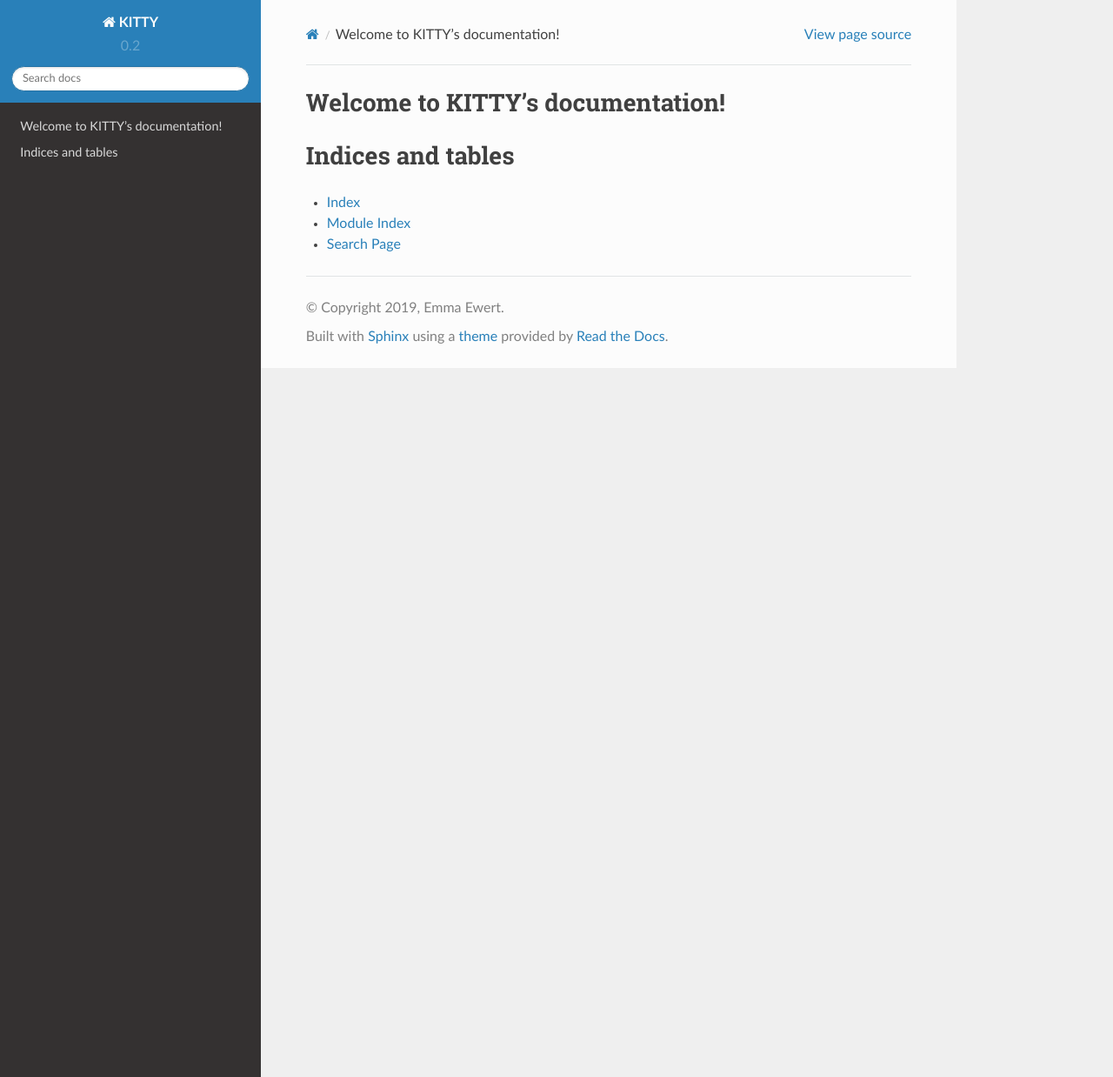
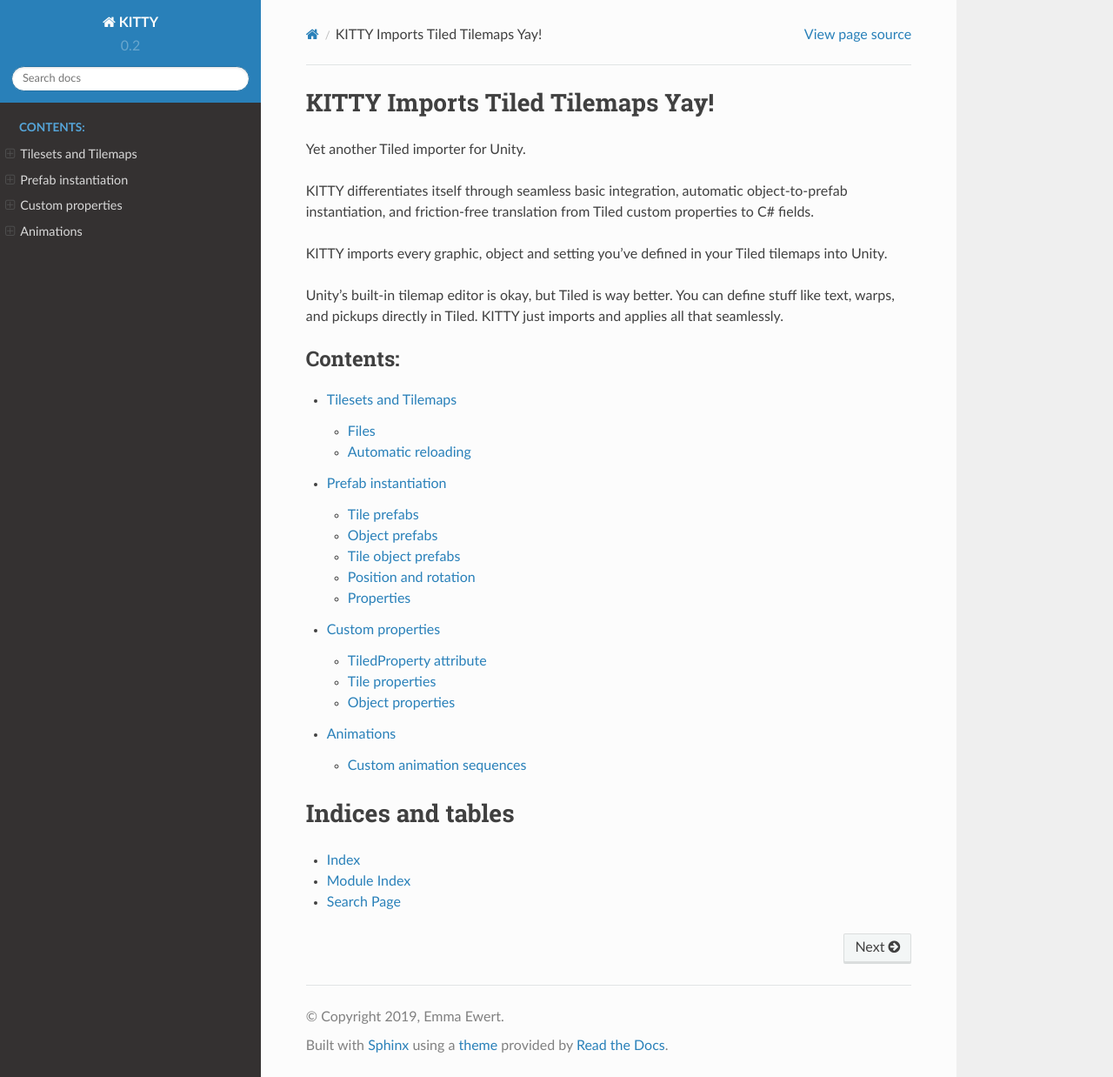
Before and after one commit to EmmaEwert/KITTY, a Sphinx documentation site: the page built from docs/index.rst, in a window 1280 px wide and 1238 px high. Shown: the whole window at 87% size. Built offline with Sphinx 7.4.7 and the Read the Docs theme 2.0.0, drawn with Linux system fonts in a browser that asks for light colours.

Commit message:
Add initial KITTY user documentation

```diff
--- a/docs/index.rst
+++ b/docs/index.rst
@@ -1,14 +1,26 @@
-.. KITTY documentation master file, created by
-   sphinx-quickstart on Wed May 29 11:09:59 2019.
-   You can adapt this file completely to your liking, but it should at least
-   contain the root `toctree` directive.
+.. _index:
 
-Welcome to KITTY's documentation!
+KITTY Imports Tiled Tilemaps Yay!
 =================================
+
+Yet another Tiled importer for Unity.
+
+KITTY differentiates itself through seamless basic integration, automatic object-to-prefab
+instantiation, and friction-free translation from Tiled custom properties to C# fields.
+
+KITTY imports every graphic, object and setting you've defined in your Tiled tilemaps into Unity.
+
+Unity's built-in tilemap editor is okay, but Tiled is way better. You can define stuff like text,
+warps, and pickups directly in Tiled. KITTY just imports and applies all that seamlessly.
 
 .. toctree::
    :maxdepth: 2
    :caption: Contents:
+
+   manual/tilesets_and_tilemaps
+   manual/prefabs
+   manual/properties
+   manual/animations
 
 
 
--- /dev/null
+++ b/docs/manual/animations.rst
@@ -0,0 +1,38 @@
+.. _animations:
+
+Animations
+==========
+
+Tile animations defined in Tiled tilesets work as expected, and support per-frame durations.
+
+By default, objects defined in Tiled tilemaps based on animated tiles also work as expected, looping
+through each frame according to its duration.
+
+
+Custom animation sequences
+--------------------------
+
+Sometimes, the frames of an animated tile aren't meant to be played fully in sequence; for example,
+a character sprite sheet tileset might have animations for idle, run, and jump, all defined in the
+same animation in Tiled.
+
+By setting the "Start" and "End" properties of an object's child Animator component, any subsequence
+can be played at any time.
+
+For example, a character controller script with 2 idle frames followed by 3 run frames might contain
+the following:
+
+.. code-block:: c#
+	void Update() {
+		var animator = GetComponentInChildren<Animator>();
+		if (running) {
+			animator.SetParameter("Start", 2);
+			animator.SetParameter("End", 4);
+		} else {
+			animator.SetParameter("Start", 0);
+			animator.SetParameter("End", 1);
+		}
+	}
+
+This code tells the Animator to cycle through frames 2, 3, and 4 when running. When not running,
+frames 0 and 1 are cycled through instead.
--- /dev/null
+++ b/docs/manual/prefabs.rst
@@ -0,0 +1,69 @@
+.. _prefabs:
+
+Prefab instantiation
+====================
+
+By setting the Type property of a tile or object in Tiled, KITTY will instantiate the first prefab
+with a matching name from anywhere in the Assets folder.
+
+
+
+Tile prefabs
+------------
+
+For tileset tiles with a defined Type property in Tiled, a prefab is instantiated at every instance
+of that tile's position in a tilemap, unmodified except for rotation based on the tile's flipping,
+if any.
+
+
+Object prefabs
+--------------
+
+Objects with a defined Type property in tiled will instantiate an instance of a prefab with a
+matching name from anywhere in the Assets folder.
+
+The instantiated GameObject's name is changed to match the name of the object in Tiled, if any.
+
+For example, a Tiled object with the Name "Mega Man" and the Type "Player" will instantiate a prefab
+named "Player", and change the instance's name to "Mega Man" followed by an object ID.
+
+
+Tile object prefabs
+-------------------
+
+A tile object is an object in Tiled based on a tileset tile. It inherits graphics and properties
+from its source tile, and the properties can be overwritten for each object instance.
+
+If the tile object itself does not have an explicitly defined Type, it inherits the Type of its
+source tile. This way, the object still instantiates a prefab, just based on the tile's Type
+instead.
+
+For tile objects, a child SpriteRenderer is automatically created to render the object's source
+tile graphic.
+
+For any collision shapes on the source tile of a tile object, a child PolygonCollider2D is created
+as well.
+
+If the source tile of a tile object is animated, an Animator with a preconfigured AnimatorController
+is also added to the Renderer GameObject. This is described in more detail in the :ref:`animations`
+section.
+
+
+Position and rotation
+---------------------
+
+Prefabs are instantiated with their origin at the tile or object's bottom left corner. "Bottom left"
+is relative to the rotation and flipping, so prefabs have correct rotations and positions.
+
+Prefabs retain their initial rotation when instantiated; the rotation and flipping defined in Tiled
+is compounded with the initial rotation.
+
+
+Properties
+----------
+
+If a field on a MonoBehaviour attached to the prefab (or any children) is decorated with the
+``[TiledProperty]`` attribute, the value of that field is set based on a Tiled object or source
+tile's Custom Property of the same name – case-insensitive, and stripped for whitespace.
+
+This is described in more detail in the :ref:`properties` section.
--- /dev/null
+++ b/docs/manual/properties.rst
@@ -0,0 +1,57 @@
+.. _properties:
+
+Custom properties
+=================
+
+Tiled allows you to define custom properties for nearly everything, from properties of entire maps
+and layers to objects and tileset tiles.
+
+These custom properties have no effect by themselves. However, they can easily be put to good use
+with KITTY.
+
+
+TiledProperty attribute
+-----------------------
+
+To make KITTY import a custom property to a specific field in a script, you simply decorate that
+field with the ``[TiledProperty]`` attribute, like so:
+
+.. :code-block: c#
+	public class Enemy : MonoBehaviour {
+		[TiledProperty] public int damage;
+		[TiledProperty] public float speed;
+	}
+
+This will read the ``Damage`` and ``Speed`` custom properties (case-insensitive, ignoring
+whitespace) from the tile or object, and assign the values defined in Tiled to the respective fields
+in the C# script.
+
+The ``[TiledProperty]`` attribute can take an optional ``name`` parameter, in case the property
+defined in Tiled does not have (roughly) the same name as the corresponding field in C#:
+
+.. :code-block: c#
+	[TiledProperty("Wait")] public float delay;
+
+This will read the ``Wait`` custom property from the tile or object, and assign its value defined in
+Tiled to the ``delay`` field in the C# script.
+
+
+Tile properties
+---------------
+
+Each tile with a defined Type will instantiate a prefab from anywhere in the Assets folder named
+after that type. This is described in more detail in the :ref:`prefabs` section.
+
+If a field on a MonoBehaviour attached to that prefab (or any children) is decorated with the
+``[TiledProperty]`` attribute, the value of that field is set based on the tile's Custom Property of
+the same name – case-insensitive, ignoring whitespace.
+
+
+Object properties
+-----------------
+
+Like tiles, objects with a defined Type will instantiate a prefab named after that type. Objects
+based on tileset tiles are called tile objects.
+
+Unless a tile object explicitly defines a specific property, that property's value, if any, is
+inherited from the source tile's property of the same name.
--- /dev/null
+++ b/docs/manual/tilesets_and_tilemaps.rst
@@ -0,0 +1,38 @@
+.. _tilesets_and_tilemaps:
+
+Tilesets and Tilemaps
+=====================
+
+Tiled is a piece of software that allows you to define tilesets and tilemaps.
+
+KITTY imports those tilesets and tilemaps into Unity, using the native ScriptedImporter class.
+
+
+Files
+-----
+
+A Tiled tileset is defined in a ``.tsx``-file. For regular, grid-based tilesets, a ``.tsx``-file has
+exactly one associated image. For image collection tilesets, every tile has a separate associated
+image.
+
+Tiled tilemaps are defined in ``.tmx``-files, and reference one or multiple ``.tsx``-files for the
+tiles in the tilemap.
+
+For ease of import and use, it is suggested to create images and their related tilesets and tilemaps
+in the same folder, somewhere inside your project's Assets folder.
+
+KITTY is entirely non-destructive, so keeping the source images, tilesets and tilemaps somewhere in
+the assets folder is not a risk.
+
+
+Automatic reloading
+-------------------
+
+KITTY automatically loads any changed image, tileset or tilemap, and any asset depending on the
+changed file.
+
+This means that when you edit images, configure tilesets or draw on tilemaps, Unity will pick up
+and apply the changes immediately.
+
+Note that for tilesets, Tiled recommends avoiding a change in width – ie. how many tiles are in a
+row. As such, you should add new tile rows to the bottom of the tileset image, if necessary.
```
